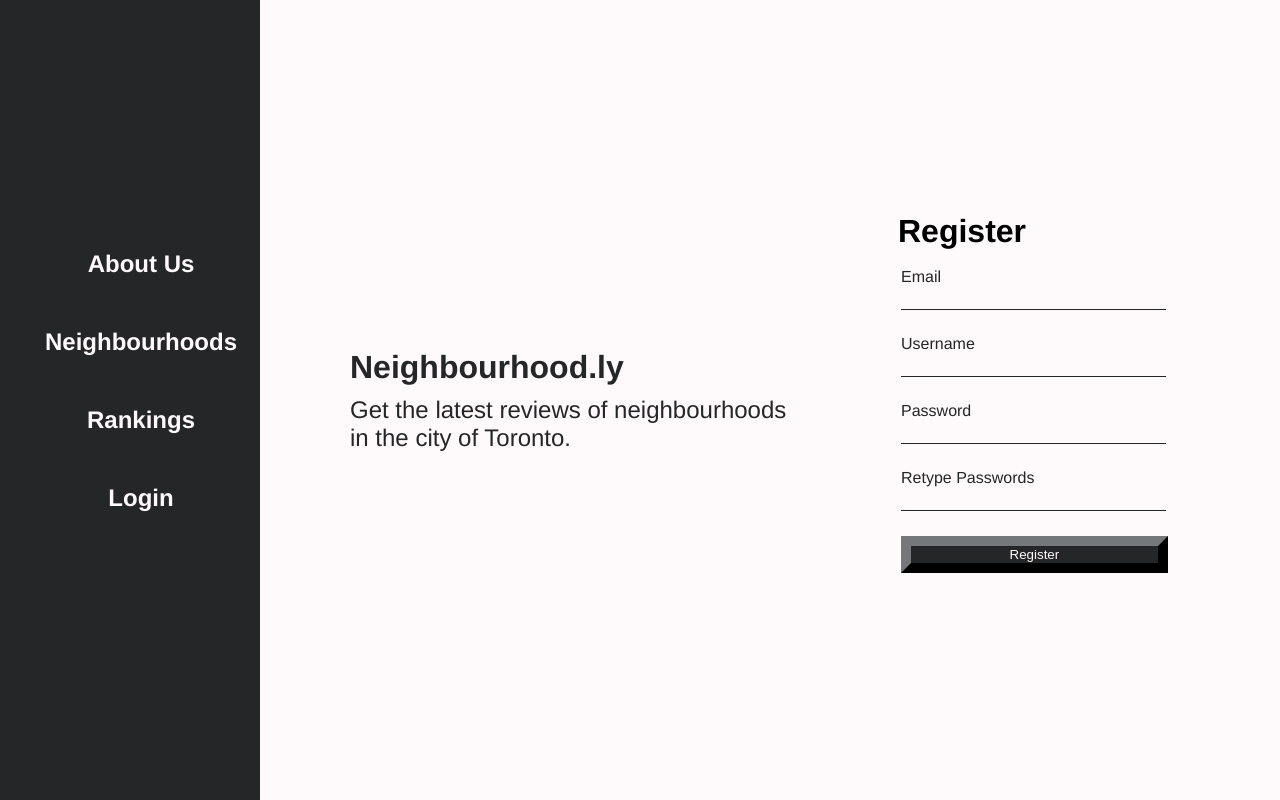
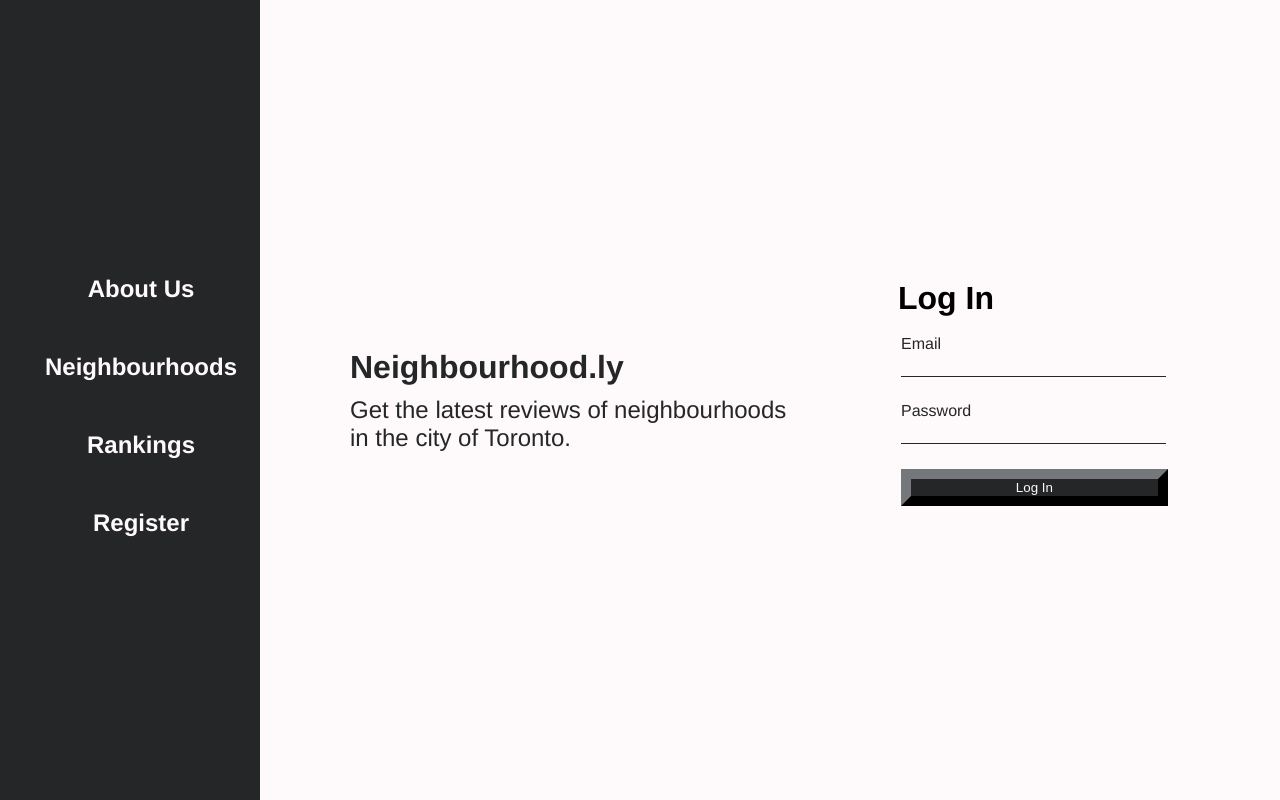
Before and after one commit to rafeerahman/Neighbourhoodly, a React (Create React App) app in the folder neighbourhood.ly/: page /LogIn in a window 1280 px wide. Built offline with nearby package versions, Linux system fonts and the light colour scheme.

Commit message:
login view static implementaton

```diff
--- a/neighbourhood.ly/package.json
+++ b/neighbourhood.ly/package.json
@@ -3,11 +3,14 @@
   "version": "0.1.0",
   "private": true,
   "dependencies": {
+    "@material-ui/core": "^4.12.3",
     "@testing-library/jest-dom": "^5.16.2",
     "@testing-library/react": "^12.1.3",
     "@testing-library/user-event": "^13.5.0",
+    "@types/react-router-dom": "^5.3.3",
     "react": "^17.0.2",
     "react-dom": "^17.0.2",
+    "react-router-dom": "^5.2.0",
     "react-scripts": "5.0.0",
     "web-vitals": "^2.1.4"
   },
--- a/neighbourhood.ly/src/App.js
+++ b/neighbourhood.ly/src/App.js
@@ -1,26 +1,25 @@
 import React from 'react';
+import { Route, Switch, BrowserRouter } from 'react-router-dom';
 import './App.css';
-import InfoBar from './InfoBar';
-import Sidebar from './Sidebar';
-import SignInTab from './SignInTab';
+import Register from './Register';
+import LogIn from './LogIn';
 class App extends React.Component {
 
   render() {
 
     return (
-      <div>
+      <BrowserRouter>
 
-        <Sidebar  tab1="About Us" ref1=""
-                  tab2="Neighbourhoods" ref2=""
-                  tab3="Rankings" ref3=""
-                  tab4="Login" ref4=""
-        />
+        <Switch>
+          <Route exact path = "/"
+            render={() => (<Register/>)}
+          />
+          <Route exact path = "/LogIn"
+            render={() => (<LogIn/>)}
+          />
+        </Switch>
 
-        <InfoBar />
-
-        <SignInTab SignInType="Register"/>
-
-      </div>
+      </BrowserRouter>
     )
 
   }
--- /dev/null
+++ b/neighbourhood.ly/src/LogIn.js
@@ -0,0 +1,28 @@
+import React from 'react';
+import './App.css';
+import InfoBar from './InfoBar';
+import Sidebar from './Sidebar';
+import SignInTab from './SignInTab';
+
+class SignIn extends React.Component {
+    render() {
+        return (
+            <div>
+
+            <Sidebar  SignInType="LogIn"
+                      tab1="About Us"
+                      tab2="Neighbourhoods"
+                      tab3="Rankings"
+                      tab4="Register"
+            />
+
+            <InfoBar />
+
+            <SignInTab SignInType="LogIn"/>
+
+          </div>
+        )
+    }
+}
+
+export default SignIn;
--- /dev/null
+++ b/neighbourhood.ly/src/Register.js
@@ -0,0 +1,28 @@
+import React from 'react';
+import './App.css';
+import InfoBar from './InfoBar';
+import Sidebar from './Sidebar';
+import SignInTab from './SignInTab';
+
+class Register extends React.Component {
+    render() {
+        return (
+            <div>
+
+            <Sidebar  SignInType="Register"
+                      tab1="About Us"
+                      tab2="Neighbourhoods"
+                      tab3="Rankings"
+                      tab4="Login"
+            />
+
+            <InfoBar />
+
+            <SignInTab SignInType="Register"/>
+
+          </div>
+        )
+    }
+}
+
+export default Register;
--- a/neighbourhood.ly/src/Sidebar.js
+++ b/neighbourhood.ly/src/Sidebar.js
@@ -1,28 +1,42 @@
 import React from 'react';
+import { Link } from "react-router-dom";
 import './App.css';
-
 class Sidebar extends React.Component {
     render() {
-      const {   tab1, ref1,
-                tab2, ref2,
-                tab3, ref3,
-                tab4, ref4,
-                tab5, ref5,
-                tab6, ref6
+      const {   SignInType,
+                tab1,
+                tab2,
+                tab3,
+                tab4,
+                tab5,
+                tab6
             } = this.props
+      if (SignInType == "Register"){
         return (
           <div id="sidebar">
             <ul>
-            <li><a href={ref1}>{tab1}</a></li>
-            <li><a href={ref2}>{tab2}</a></li>
-            <li><a href={ref3}>{tab3}</a></li>
-            <li><a href={ref4}>{tab4}</a></li>
-            <li><a href={ref5}>{tab5}</a></li>
-            <li><a href={ref6}>{tab6}</a></li>
+              <li><a href="">{tab1}</a></li>
+              <li><a href="">{tab2}</a></li>
+              <li><a href="">{tab3}</a></li>
+              <li><Link to={'/LogIn'}><a href="">{tab4}</a></Link></li>
+            </ul>
+          </div>
+        )
+      }
+      if (SignInType == "LogIn"){
+        return (
+          <div id="sidebar">
+            <ul>
+              <li><a href="">{tab1}</a></li>
+              <li><a href="">{tab2}</a></li>
+              <li><a href="">{tab3}</a></li>
+              <li><Link to={'/'}><a href="">{tab4}</a></Link></li>
             </ul>
           </div>
         )
       }
   }
+}
+
 
 export default Sidebar;
```
Also changed, not shown: 1 other file (tests, documents, lock files or other folders). Lines whose indentation alone changed are shown as unchanged.
